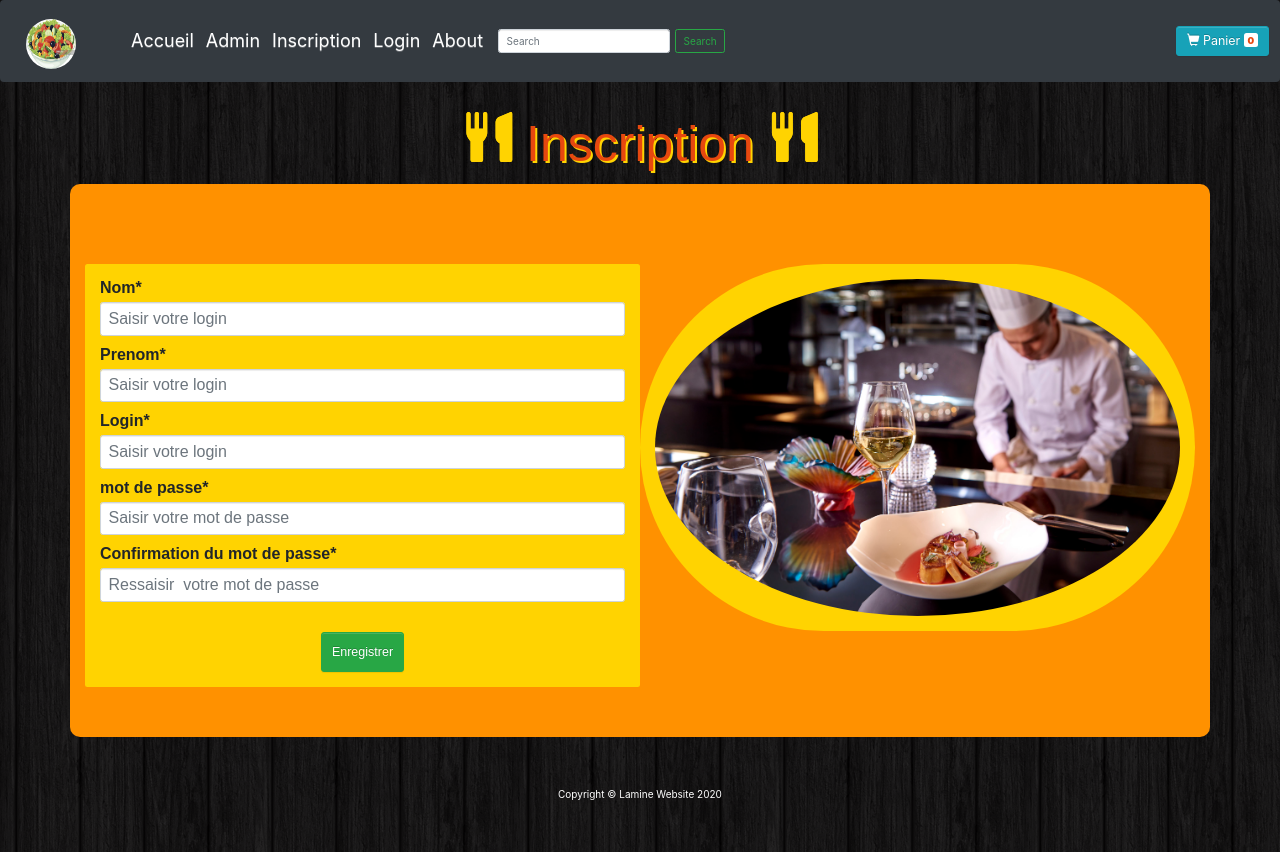
After one commit to laminemessaci/Pizzeria, a Symfony app: template templates/admin_secur/inscription.html.twig in a window 1280 px wide. The commit adds this page. Run offline with Twig, Linux system fonts and the light colour scheme; the template is opened without the code that fills it, so the values that code supplies are empty; form fields are guessed from the names that the template uses; some libraries are stand-ins or nearby versions; some web fonts are replaced.

Commit message:
configure page Inscription users

```diff
--- /dev/null
+++ b/templates/admin_secur/inscription.html.twig
@@ -0,0 +1,32 @@
+{% extends 'base.html.twig' %}
+
+{% block title %} Inscription {% endblock %}
+
+    {% block monTitre %}<span class="glyphicon glyphicon-cutlery"></span> Inscription <span
+            class="glyphicon glyphicon-cutlery"></span> {% endblock %}
+
+{% block body %}
+
+
+    <div class="container site admin" style="background: #FF9100">
+
+        <div class="col-sm-6 p-4 mt-5 p-2 rounded " style="font: caption; background: #ffd301">
+            {{ form_start(form) }}
+            <div> {{ form_row(form.nom, { "attr": {'style': 'font-size:16px', 'placeholder': "Saisir votre login"}, "label": "Nom*" }) }}</div>
+            <div> {{ form_row(form.prenom, { "attr": {'style': 'font-size:16px', 'placeholder': "Saisir votre login"}, "label": "Prenom*" }) }}</div>
+            <div> {{ form_row(form.username, { "attr": {'style': 'font-size:16px', 'placeholder': "Saisir votre login"}, "label": "Login*" }) }}</div>
+            <div> {{ form_row(form.password, { "attr": {'style': 'font-size:16px', 'placeholder': "Saisir votre mot de passe"}, "label": "mot de passe*"}) }}</div>
+            <div> {{ form_row(form.verificationPassword, { "attr": {'style': 'font-size:16px', 'placeholder': "Ressaisir  votre mot de passe"},  "label": "Confirmation du mot de passe*"}) }}</div>
+
+            <div class="container text-center mt-5">
+                <input type="submit" class="btn btn-success btn-lg p-3" value="Enregistrer">
+                {{ form_end(form) }}
+            </div>
+        </div>
+
+        <div class="col-sm-6 p-4 mt-5 rounded-pill" style="font: caption; background: #ffd301">
+            <img class="img-responsive rounded-circle" src="{{ asset('images/home2.jpg') }}" alt="image inscription">
+        </div>
+    </div>
+
+{% endblock %}
--- a/templates/base.html.twig
+++ b/templates/base.html.twig
@@ -72,7 +72,7 @@
                 #}
                 {% if not app.user %}
                     <li class="nav-item">
-                        <a class="nav-link" style="font-size: 18px;  color: #FFF;" href="#"> Inscription</a>
+                        <a class="nav-link" style="font-size: 18px;  color: #FFF;" href="{{ path('inscription') }}"> Inscription</a>
                     </li>
 
                     <li class="nav-item">
```
Also changed, not shown: src/Controller/AdminSecurController.php (added, +34 -0 lines), src/Entity/User.php (+21 -0 lines), src/Form/InscriptionType.php (added, +30 -0 lines), public/images/recettes/pt4-5faa891f43904652146032.png (added), public/images/recettes/pt5-5faa896033cb3097781416.png (added), public/images/recettes/pt7-5fa96d5ae8114121221936-5faa8905b9f18465995402.png (added).
